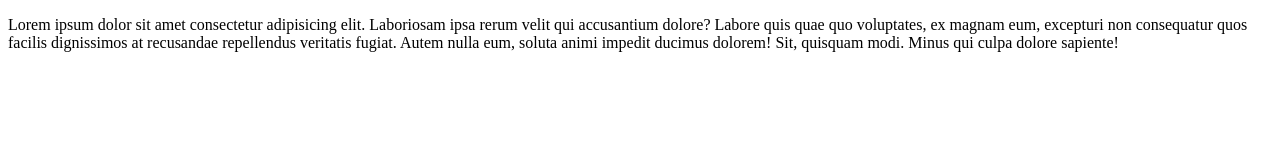
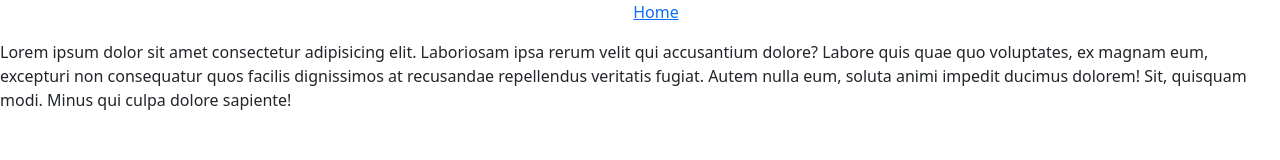
Before and after one commit to anthonymckeown104/Pizza, a plain HTML site: page checkout.html in a window 1280 px wide. Drawn offline with nearby package versions, Linux system fonts and the light colour scheme.

Commit message:
added navbar to checkout and contact pages

```diff
--- a/checkout.html
+++ b/checkout.html
@@ -4,8 +4,19 @@
     <meta charset="UTF-8">
     <meta name="viewport" content="width=device-width, initial-scale=1.0">
     <title>Document</title>
+    <link href="https://cdn.jsdelivr.net/npm/bootstrap@5.3.8/dist/css/bootstrap.min.css" rel="stylesheet" integrity="sha384-sRIl4kxILFvY47J16cr9ZwB07vP4J8+LH7qKQnuqkuIAvNWLzeN8tE5YBujZqJLB" crossorigin="anonymous">
+    <link rel="stylesheet" href="styles/styles.css" />
 </head>
 <body>
+    <header>
+        <nav>
+            <ul>
+                <li class="nav-bar">
+                    <a href="./homepage.html" class="">Home</a>
+                </li>
+            </ul>
+        </nav>
+    </header>
     <P>Lorem ipsum dolor sit amet consectetur adipisicing elit. Laboriosam ipsa rerum velit qui accusantium dolore? Labore quis quae quo voluptates, ex magnam eum, excepturi non consequatur quos facilis dignissimos at recusandae repellendus veritatis fugiat. Autem nulla eum, soluta animi impedit ducimus dolorem! Sit, quisquam modi. Minus qui culpa dolore sapiente!</P>
 </body>
 </html>
```
Also changed, not shown: contact.html (+11 -0 lines).
